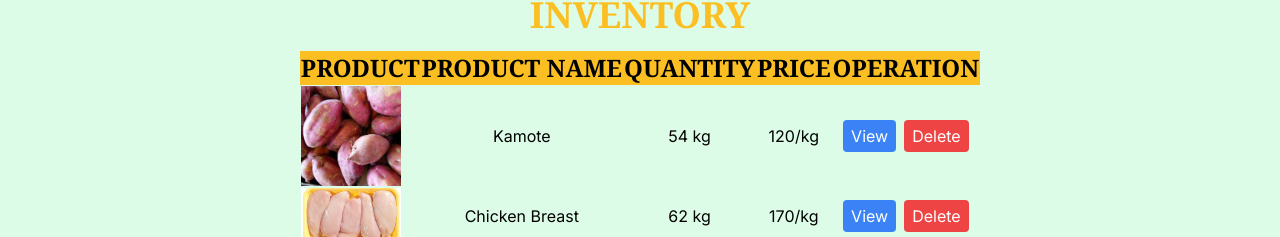
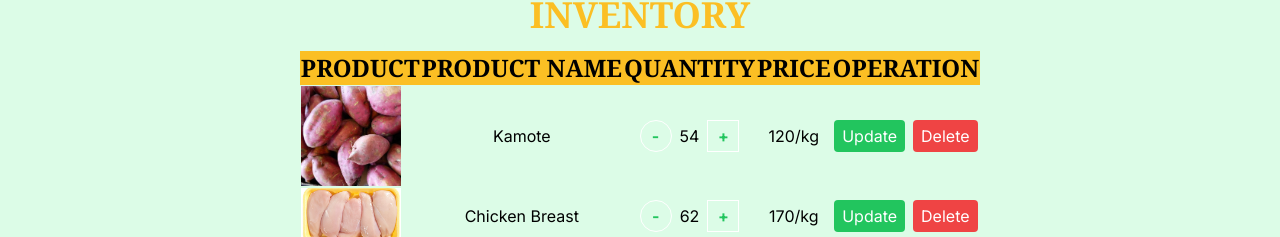
Before and after one commit to omzkiii/SoftEngProj-DjangoReact, a Next.js app in the folder nextjs_app/: page /temp/reports in a window 1280 px wide. Shown: the part 715-952 px from the top of the page. Built offline with nearby package versions, Linux system fonts and the light colour scheme.

Commit message:
Added functionalities on Admin Inventory

```diff
--- a/nextjs_app/components/reports/InventoryReport.jsx
+++ b/nextjs_app/components/reports/InventoryReport.jsx
@@ -1,30 +1,68 @@
-const InventoryReport = ({month, year}) => {
+import React, { useState } from 'react';
+import Modal from '@/components/Modal';
 
-  //TODO: fetch categories
+const InventoryReport = () => {
+  const [showModal, setShowModal] = useState(false);
+  const [selectedItem, setSelectedItem] = useState(null);
+
   const items = [
     {
-        productImg:'/kamotePic.jpg',
-        name: "Kamote",
-        qty: "54 kg",
-        price: "120/kg",
+      productImg: '/kamotePic.jpg',
+      name: 'Kamote',
+      qty: 54,
+      price: '120/kg',
+      //Use "\n" to indicate a new line, use back ticks for new lines too.
+      description:
+      `
+
+      Price: 120/kg<br>
+      Quantity: 54kg <br>    -----------------------  <br>
+
+      This Kamote has been harvested in the grenest fields of Batanes <br>
+      Handpicked and fertilized from the farmers that brought joy to the land. <br>
+      Taste the freshest and organic sweet potato refined by filipinos, for the nationhood! <br>
+       `
     },
     {
-        productImg:'/chickenBreastPic.jpg',
-        name: "Chicken Breast",
-        qty: "62 kg",
-        price: "170/kg",
+      productImg: '/chickenBreastPic.jpg',
+      name: 'Chicken Breast',
+      qty: 62,
+      price: '170/kg',
+      description:
+      `Price: 170/kg <br>
+      quantity: 62 kg <br>
+      Chicken breast from the green field of Central Luzon where chickens are fed  <br>
+      with organic and healthy feeds. Taste the delicate poultry of the north now with AgriAccess!
+       `,
+    },
+  ];
+
+  const openModal = (item) => {
+    setSelectedItem(item);
+    setShowModal(true);
+  };
+
+  const closeModal = () => {
+    setShowModal(false);
+    setSelectedItem(null);
+  };
+
+  const updateQuantity = (index, increment) => {
+    const updatedItems = [...items];
+    if (increment) {
+      updatedItems[index].qty += 1;
+    } else {
+      updatedItems[index].qty -= 1;
+      if (updatedItems[index].qty < 0) updatedItems[index].qty = 0; // Prevent negative quantity
     }
-  ]
+    setItems(updatedItems);
+  };
 
   return (
     <div>
-
       <div className="text-center font-serif color text-amber-400 m-4 text-4xl font-extrabold">
         <h2> INVENTORY </h2>
-
-
       </div>
-
 
       <div className="overflow-x-auto text-black">
         <table className="min-w-full">
@@ -39,36 +77,66 @@ const InventoryReport = ({month, year}) => {
           </thead>
 
           <tbody>
+            {items.map((item, index) => (
+              <tr key={index} className="py-4 text-center items-center">
+                <td className="align-middle text-center items-center cursor-pointer">
+                  <img
+                    src={item.productImg}
+                    alt={item.name}
+                    width={100}
+                    height={100}
+                    onClick={() => openModal(item)}
 
-            {items.map((item, index) => (
-              <tr key={index} className="py-4 text-center  items-center">
-                <td className="align-middle">
-                  {/* Items Display */}
-                  <img src={item.productImg} alt={item.name} width={100} height={100}  />
+                  />
                 </td>
                 <td>{item.name}</td>
-                <td>{item.qty}</td>
+                <td>
+                  <div className="flex items-center justify-center">
+                    <button
+                      onClick={() => updateQuantity(index, false)}
+                      className="border font-bold border-white rounded-full w-8 h-8 bg-transparent text-green-500 hover:bg-green-100">
+                      -
+                    </button>
+                    <span className="mx-2">{item.qty}</span>
+                    <button
+                      onClick={() => updateQuantity(index, true)}
+                      className="border font-bold border-white  w-8 h-8 bg-transparent text-green-500 hover:bg-green-100"
+                    >
+                      +
+                    </button>
+                  </div>
+              </td>
                 <td>{item.price}</td>
+
                 <td className="items-center">
-
                   <div className="space-x-2">
-                    <button className="px-2 py-1 bg-blue-500 text-white rounded">View</button>
+                    <button className="px-2 py-1 bg-green-500 text-white rounded">Update</button>
                     <button className="px-2 py-1 bg-red-500 text-white rounded">Delete</button>
                   </div>
                 </td>
               </tr>
             ))}
           </tbody>
-
-
         </table>
       </div>
 
-
-
+      {/* Modal for the Description of the product */}
+      {selectedItem && (
+        <Modal isOpen={showModal} closeModal={closeModal}>
+          <div className="bg-green-500 text-white rounded-lg shadow-lg p-4 text-center">
+            <div className='text-center'>
+              <h1>{selectedItem.name}</h1>
             </div>
 
-  )
-}
+            {/* Part of the code that does the multi-line when \n is typed */}
+            {selectedItem.description.split('<br>').map((line, index) => (
+              <p key={index}>{line}</p>
+            ))}
+          </div>
+        </Modal>
+      )}
+    </div>
+  );
+};
 
-export default InventoryReport
+export default InventoryReport;
```
Lines whose indentation alone changed are shown as unchanged.
